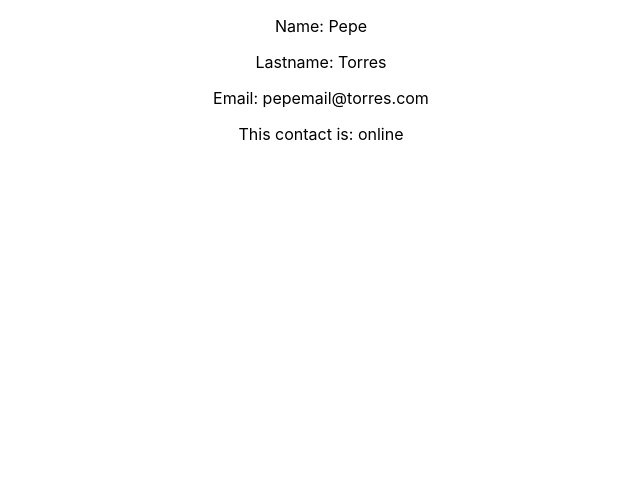
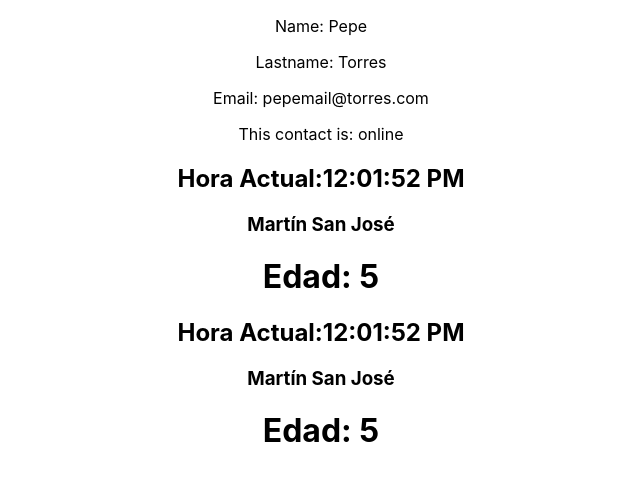
Before and after one commit to MariaJGuerrero/practicas-Openbootcamp, a React (Create React App) app: page / in a window 1280 px wide. Shown: the top 480 px of the page, without its empty margins (319-959 px from the left). Built offline with nearby package versions, Linux system fonts and the light colour scheme.

Commit message:
exercise 2

```diff
--- a/package.json
+++ b/package.json
@@ -6,6 +6,7 @@
     "@testing-library/jest-dom": "^5.16.5",
     "@testing-library/react": "^13.4.0",
     "@testing-library/user-event": "^13.5.0",
+    "node-sass": "^7.0.3",
     "prop-types": "^15.8.1",
     "react": "^18.2.0",
     "react-dom": "^18.2.0",
--- a/src/App.js
+++ b/src/App.js
@@ -1,10 +1,15 @@
 import './App.css';
 import DataComponent from './exercise-1/data-componentA';
+import Clock1 from './exercise-2/class-component';
+import Clock2 from './exercise-2/function-component';
 
 function App() {
   return (
     <div className="App">
       <DataComponent />
+      <Clock1 />
+      <Clock2 />
+
     </div>
   );
 }
--- /dev/null
+++ b/src/exercise-2/class-component.jsx
@@ -0,0 +1,46 @@
+import React, { Component } from 'react'
+
+class Clock1 extends Component {
+    constructor(props) {
+       super(props);
+       // Estado privado del component
+       this.state = {
+          // Se genera una fecha como estado inicial del componente
+          fecha: new Date(),
+          edad: 0,
+          nombre: 'Martín',
+          apellidos: 'San José'
+       };
+    }
+    componentDidMount(){
+       this.timerID = setInterval (
+          () => this.tick(), 1000
+       );
+    }
+    componentWillUnmount() {
+       clearInterval (this.timerID);
+    }
+    render() {
+       return (
+          <div>
+          <h2>
+          Hora Actual:
+          {this.state.fecha.toLocaleTimeString()}
+          </h2>
+          <h3>{this.state.nombre} {this.state.apellidos}</h3>
+          <h1>Edad: {this.state.edad}</h1>
+          </div>
+       )
+    }
+    tick(){
+       this.setState((prevState) => {
+          let edad = prevState.edad +1;
+          return {
+             ...prevState,
+             fecha: new Date(),
+             edad
+          }
+       });
+    }
+ }
+ export default Clock1;
--- /dev/null
+++ b/src/exercise-2/function-component.jsx
@@ -0,0 +1,38 @@
+import { useState, useEffect } from "react"
+
+const nombre = 'Martín';
+const apellido = 'San José';
+
+const Clock2 = () => {
+
+    const [fecha, setFecha] = useState(new Date());
+    const [edad, setEdad] = useState(0);
+
+    useEffect(() => {
+        const timerID = setInterval (
+            () => {
+                setFecha(new Date())
+                setEdad(edad + 1)
+
+            }, 1000
+        );
+
+        return () => {
+            clearInterval (timerID);
+        }
+    }, )
+
+
+
+    return(
+        <div>
+            <h2>
+                Hora Actual:
+                {fecha.toLocaleTimeString()}
+            </h2>
+            <h3>{nombre} {apellido}</h3>
+            <h1>Edad: {edad}</h1>
+        </div>
+    )
+}
+export default Clock2;
```
Also changed, not shown: 1 other file (tests, documents, lock files or other folders).
